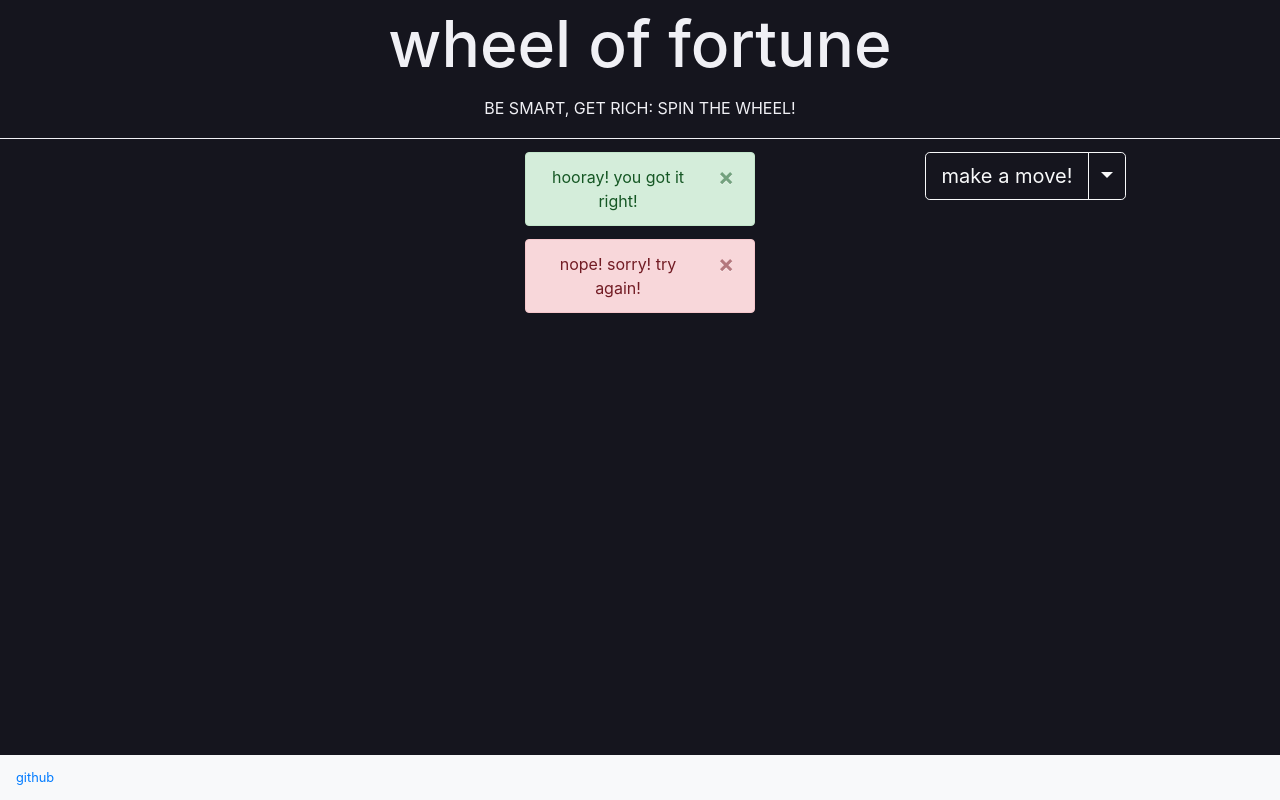
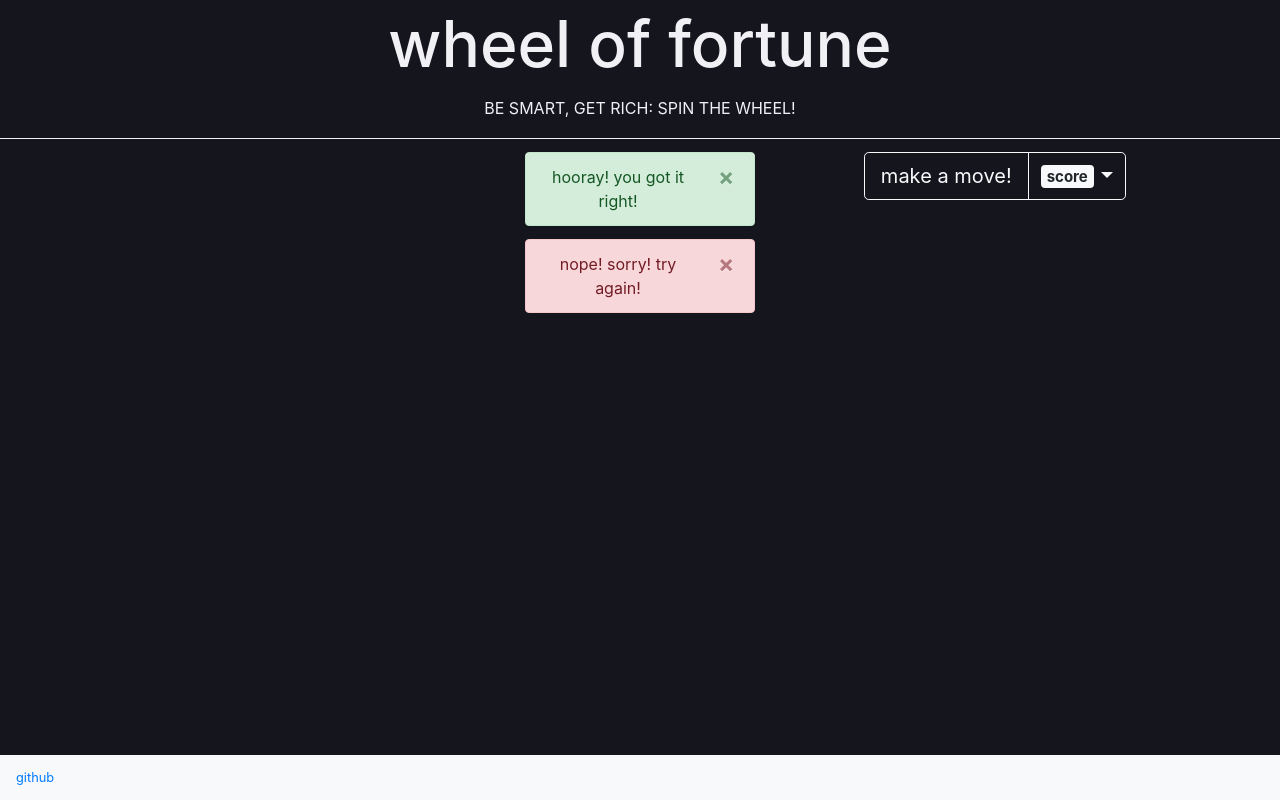
Before and after one commit to allegraanka/wheel-of-fortune, a plain HTML site: page index.html in a window 1280 px wide. Drawn offline with nearby package versions, Linux system fonts and the light colour scheme.

Commit message:
added score counter on play button

```diff
--- a/index.html
+++ b/index.html
@@ -23,6 +23,7 @@
       </button>
       <button type="button" class="btn btn-lg btn-outline-light dropdown-toggle dropdown-toggle-split"  data-toggle="dropdown" aria-haspopup="true" aria-expanded="false">
       <span class="sr-only">Toggle Dropdown</span>
+      <span class="badge badge-light" alt="counter to keep score">score</span>
       </button>
       <div class="dropdown-menu">
         <button id="spin" class="dropdown-item" type="button" href="#">spin the wheel</button>
--- a/style.css
+++ b/style.css
@@ -36,6 +36,10 @@ margin-top: 1%;
   margin: 1% auto;
 }
 
+.badge {
+  margin-right: 2px;
+}
+
 .navbar a {
   font-size: 0.8em;
 }
```
